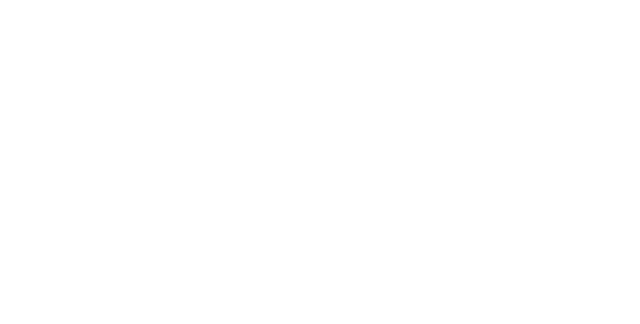
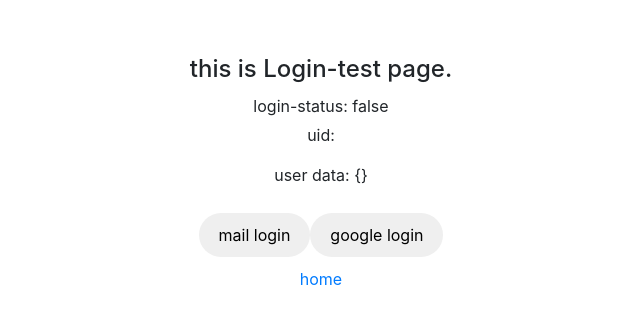
Before and after one commit to okuxxbos20/geoHoop.com, a Nuxt app: page /logintest in a window 1280 px wide. Before the commit this address had no page. Shown: the top 324 px of the page, without its empty margins (319-959 px from the left). Built offline with nearby package versions, Linux system fonts and the light colour scheme; no server answers.

Commit message:
user情報をstore/user.jsで管理できるようになった

```diff
--- /dev/null
+++ b/pages/logintest.vue
@@ -0,0 +1,69 @@
+<template>
+  <div class="logintest">
+    <h4 class="test-page">this is Login-test page.</h4>
+    <p class="is-login">login-status: {{ loginStatus }}</p>
+    <p class="uid">uid: {{ returnUid }}</p>
+    <p class="uid">user data: {{ returnUserData }}</p>
+    <div class="btn-box">
+      <button type="button" class="mail-login" @click="mailLogin">
+        mail login
+      </button>
+      <button type="button" class="google-login" @click="googleLogin">
+        google login
+      </button>
+    </div>
+    <router-link to="/">home</router-link>
+  </div>
+</template>
+
+<script>
+export default {
+  computed: {
+    loginStatus() {
+      const user = this.$store.state.user;
+      return user.isAlreadyLogin;
+    },
+    returnUid() {
+      const user = this.$store.state.user;
+      return user.uid;
+    },
+    returnUserData() {
+      const user = this.$store.state.user;
+      return user.userData;
+    }
+  },
+  mounted () {
+    this.$store.dispatch('user/checkLogin');
+  },
+  methods: {
+    mailLogin() {
+      alert('mail login');
+    },
+    googleLogin() {
+      alert('google login');
+    }
+  }
+}
+</script>
+
+<style lang="scss" scoped>
+.logintest {
+  display: flex;
+  flex-direction: column;
+  justify-content: center;
+  align-items: center;
+  margin: 50px 0;
+  .test-page {
+    margin: 5px 0;
+  }
+  .is-login {
+    margin: 5px 0;
+  }
+  button {
+    border: none;
+    border-radius: 100px;
+    padding: 10px 20px;
+    margin: 10px 0;
+  }
+}
+</style>
--- a/pages/profile.vue
+++ b/pages/profile.vue
@@ -4,16 +4,22 @@
       <p class="geo-hoop" @click="moveTo()">geoHoop</p>
     </header>
     <div class="basic-info">
-      <img v-if="user.img" class="profile-img" :src="user.img">
-      <img v-if="!user.img" class="profile-img" src="@/assets/img/avatar.png">
-      <h2 class="user-name">{{ user.name }}</h2>
-      <p class="user-email">{{ user.email }}</p>
+      <img v-if="userData.img" class="profile-img" :src="userData.img">
+      <img v-if="!userData.img" class="profile-img" src="@/assets/img/avatar.png">
+      <h2 class="user-name">{{ userData.name }}</h2>
+      <p class="user-email">{{ userData.email }}</p>
     </div>
     <SwitchBar
       :is-bookmark-selected="isBookmarkSelected"
       @changeStatus="changeStatus"
     />
     <div v-if="isBookmarkSelected" class="your-bookmarks">
+      <!-- <div v-if="!userData.bookmarks">
+        <p>まだブックマークがありません</p>
+      </div>
+      <div v-if="userData.bookmarks.length !== 0">
+        <p>ブックマークは以下の通りです</p>
+      </div> -->
       <p class="sign-out" @click="logoutUser()">サインアウト</p>
     </div>
     <div v-if="!isBookmarkSelected" class="register-court">
@@ -73,27 +79,8 @@ import firebase from 'firebase';
 import prefecturesjson from '@/assets/json/prefecture.json';
 import cityjson from '@/assets/json/city.json';
 const auth = firebase.auth();
-const db = firebase.firestore();
 
 export default {
-  async created() {
-    await auth.onAuthStateChanged((user) => {
-      const provider = user.providerData[0].providerId;
-      if (user) {
-        if (provider === 'google.com') {
-          console.log('google');
-          this.lookUpId = user.uid;
-          this.getUser(this.lookUpId);
-        } else {
-          console.log('mail');
-          this.lookUpId = user.uid;
-          this.getUser(this.lookUpId);
-        }
-      } else {
-        this.id = 'please log in...';
-      }
-    });
-  },
   head() {
     return {
       title: 'プロフィール'
@@ -101,8 +88,6 @@ export default {
   },
   data() {
     return {
-      lookUpId: '',
-      user: '',
       isBookmarkSelected: true,
       prefectures: [],
       cities: [],
@@ -116,30 +101,19 @@ export default {
       }
     }
   },
-  watch: {
-    court: {
-      deep: true,
-      handler: (court) => {
-        console.log(court);
-      }
+  computed: {
+    userData() {
+      return this.$store.state.user.userData;
     }
   },
   mounted() {
+    this.$store.dispatch('user/checkLogin');
     this.prefectures = prefecturesjson.prefectures;
     this.prefectures.map((v) => v.isSelected = false);
   },
   methods: {
     moveTo() {
       this.$router.push('/');
-    },
-    getUser(id) {
-      db.collection('users').doc(id).get().then(user => {
-        this.user = user.data();
-        console.log(this.user);
-      })
-      .catch(error => {
-        console.log(error);
-      });
     },
     logoutUser() {
       auth.signOut();
@@ -259,9 +233,7 @@ export default {
           left: 13px;
           z-index: 100;
         }
-        .deletePlaceholder {
-          display: none;
-        }
+        .deletePlaceholder { display: none; }
       }
     }
     .confirm-btn {
--- /dev/null
+++ b/store/user.js
@@ -0,0 +1,43 @@
+import firebase from '~/plugins/firebase';
+const auth = firebase.auth();
+const db = firebase.firestore();
+
+export const state = () => ({
+  isAlreadyLogin: false,
+  uid: '',
+  userData: {}
+});
+
+export const mutations = {
+  switchLogin(state) {
+    state.isAlreadyLogin = true;
+  },
+  getUserId(state, uid) {
+    state.uid = uid;
+  },
+  getUserData(state, user) {
+    state.userData = user.data();
+  }
+};
+
+export const getters = {
+  uid: state => {
+    return state.uid
+  }
+};
+
+export const actions = {
+  async checkLogin({ commit }) {
+    await auth.onAuthStateChanged((user) => {
+      if(user) {
+        commit('switchLogin');
+        commit('getUserId', user.uid);
+        db.collection('users').doc(user.uid).get().then((user) => {
+          commit('getUserData', user);
+        }).catch((error) => {
+          console.log(error);
+        });
+      }
+    });
+  }
+}
--- a/store/users.js
+++ /dev/null
@@ -1,21 +0,0 @@
-import firebase from '~/plugins/firebase';
-const auth = firebase.auth();
-
-export const state = () => ({
-  isAlreadyLogin: false
-});
-
-// computedのような感じで、変数が変わったときだけ再評価される。
-export const getters = {
-};
-
-// ストアの状態を変更する。コミットが必要。
-export const mutations = {
-  functionName(state, argument) {
-    // ここに処理を書く
-  }
-};
-
-// 任意の非同期処理を含むことができる。
-export const actions = {
-}
```
